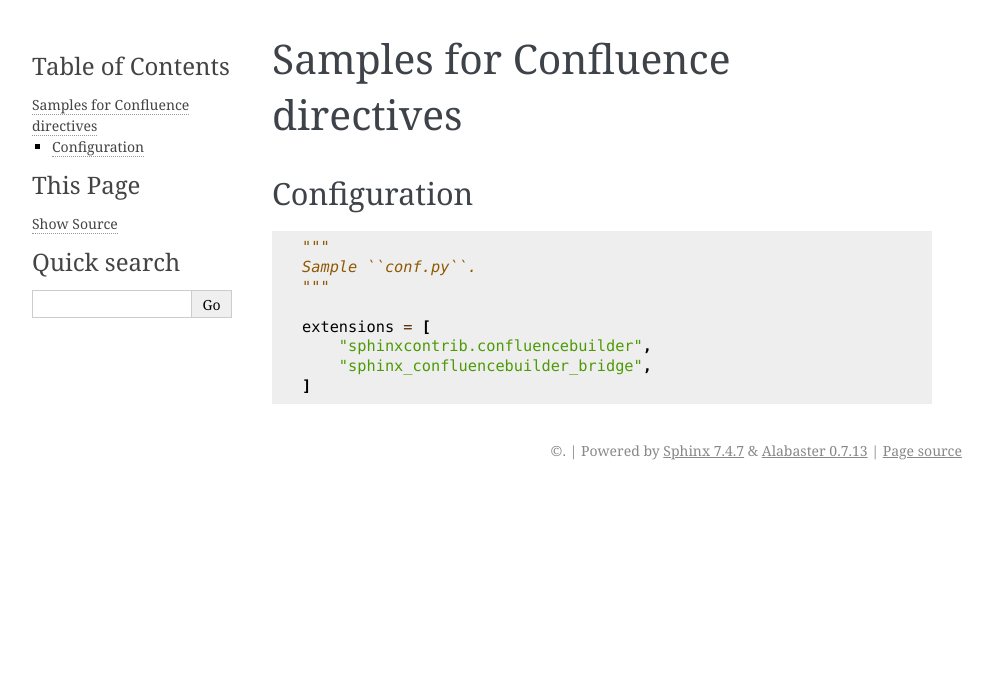
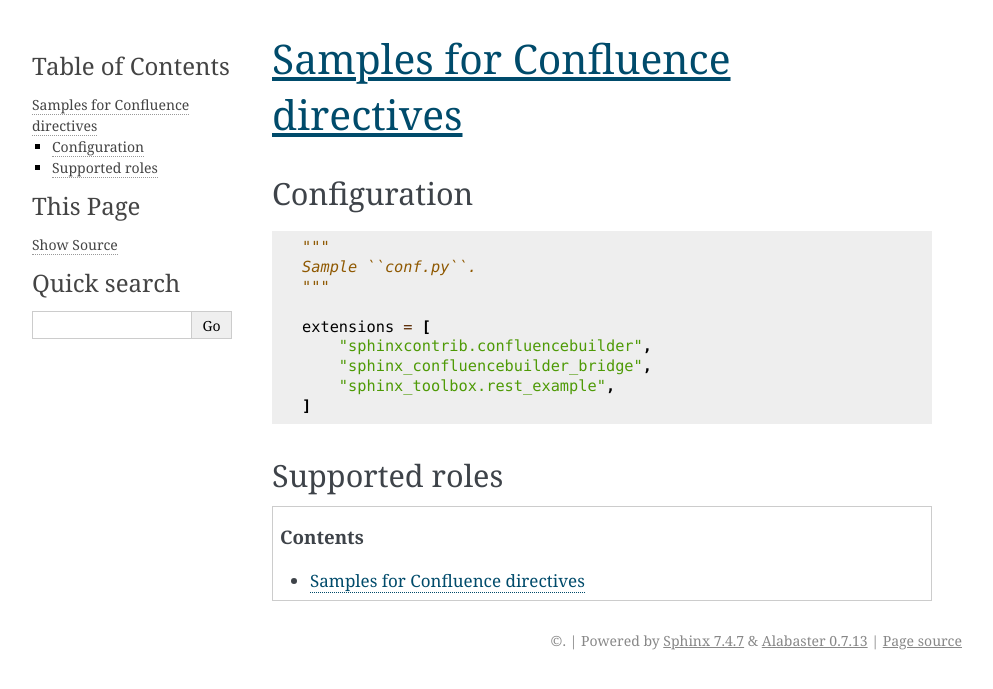
Before and after one commit to adamtheturtle/sphinx-confluencebuilder-bridge, a Sphinx documentation site: the page built from sample/source/index.rst, in a window 1280 px wide. Shown: the top 689 px of the page, without its empty margins (148-1141 px from the left). Built offline with Sphinx 7.4.7, drawn with Linux system fonts in a browser that asks for light colours.

Commit message:
Progress towards getting samples working

```diff
--- a/pyproject.toml
+++ b/pyproject.toml
@@ -70,6 +70,7 @@
     # We use `sphinx.testing`.
     "sphinx[test]==8.1.3",
     "sphinx-lint==1.0.0",
+    "sphinx-toolbox==3.8.1",
     "sphinxcontrib-confluencebuilder>=2.9.0",
     "types-docutils==0.21.0.20241128",
     "vulture==2.14",
--- a/sample/source/conf.py
+++ b/sample/source/conf.py
@@ -5,4 +5,5 @@
 extensions = [
     "sphinxcontrib.confluencebuilder",
     "sphinx_confluencebuilder_bridge",
+    "sphinx_toolbox.rest_example",
 ]
--- a/sample/source/index.rst
+++ b/sample/source/index.rst
@@ -6,3 +6,9 @@
 
 .. literalinclude:: conf.py
    :language: python
+
+Supported roles
+---------------
+
+.. confluence_toc::
+   :max-level: 0
--- a/src/sphinx_confluencebuilder_bridge/__init__.py
+++ b/src/sphinx_confluencebuilder_bridge/__init__.py
@@ -133,8 +133,6 @@
     if not isinstance(app.builder, StandaloneHTMLBuilder):
         return
 
-    # Unknown directive type" for a ``confluence`` role / directive in the link
-    # checker or spell checker.
     app.add_directive(name="confluence_toc", cls=_Contents)
     app.add_role(name="confluence_link", role=_link_role)
     app.add_role(name="confluence_doc", role=_doc_role)
```
